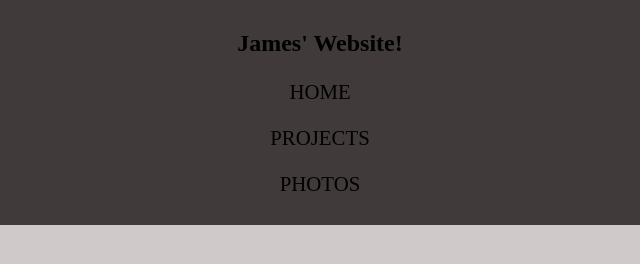
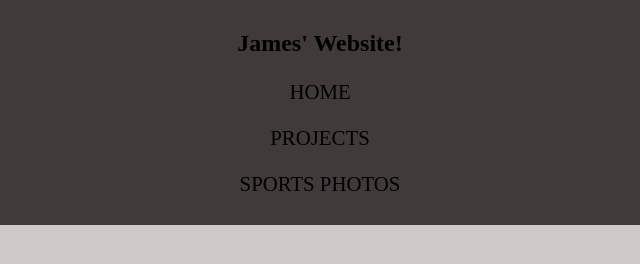
Before and after one commit to WVCS/website-jamesw18329, a plain HTML site: page index.html in a window 1280 px wide. Shown: the full height of the page, 330-970 px from the left. Drawn offline with Linux system fonts and the light colour scheme.

Commit message:
Update index.html

```diff
--- a/index.html
+++ b/index.html
@@ -3,7 +3,7 @@
   <h1>James' Website!</h1>
   <li><a href="index.html"> HOME <a/><li/>
   <li><a href="projects.html"> PROJECTS <a/><li/>
-  <li><a href="index.html"> PHOTOS <a/><li/>
+  <li><a href="index.html"> SPORTS PHOTOS <a/><li/>
     </li>
     </nav>
     </html>
```
